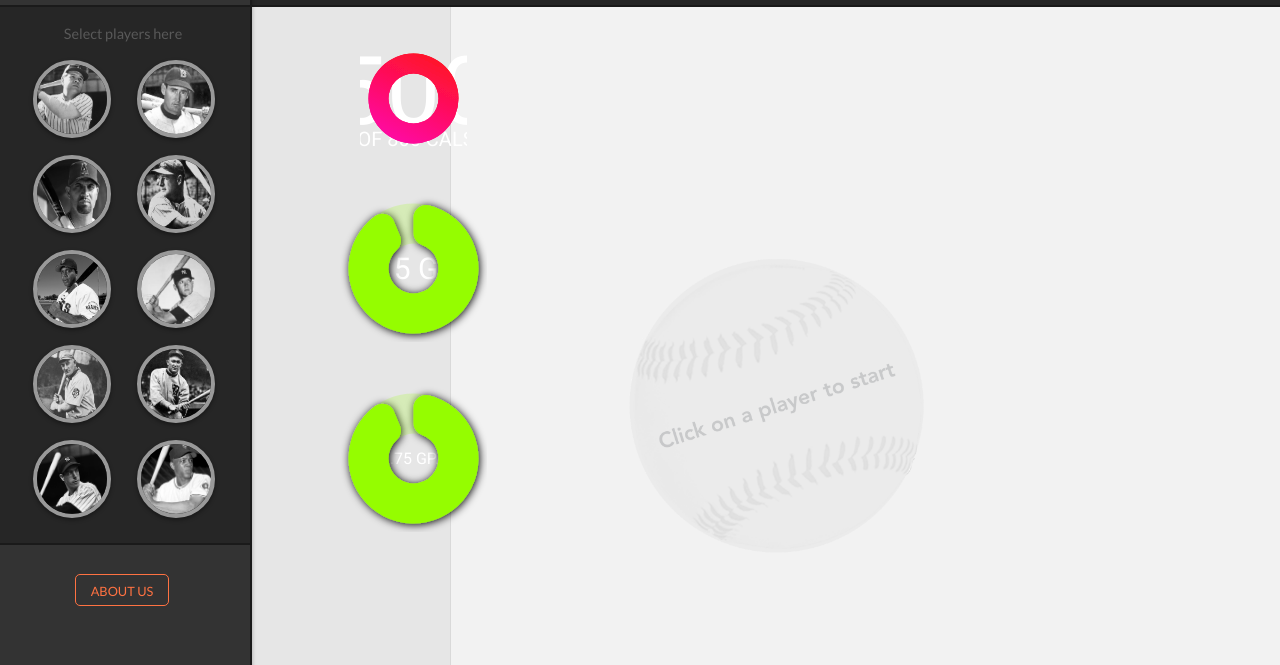
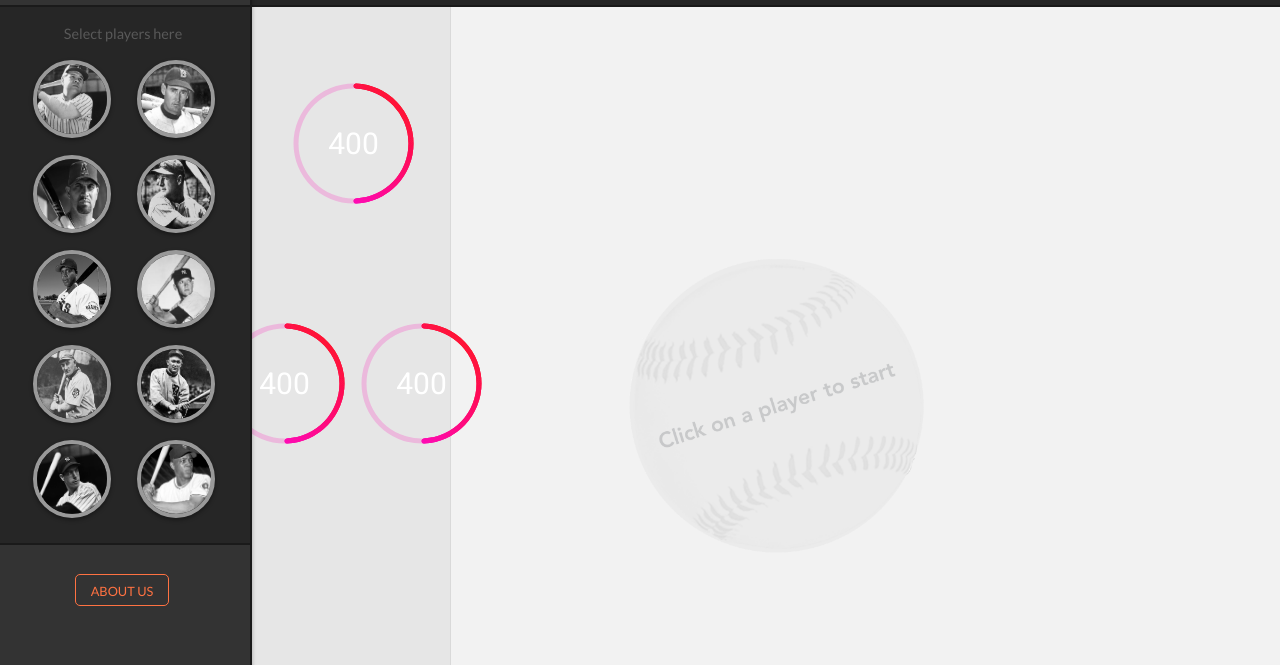
Before and after one commit to kbourque/mlbamdataviz, a plain HTML site: page index.html in a window 1280 px wide. Shown: the part 135-800 px from the top of the page. Drawn offline with nearby package versions, Linux system fonts and the light colour scheme.

Commit message:
edited rad prog

```diff
--- a/index.html
+++ b/index.html
@@ -123,19 +123,19 @@
 
       <script>
           var calories = new RadialProgressChart('.calories', {
-            diameter: 50,
+            diameter: 110,
             stroke: {
-              width: 20
+              width: 5,
             },
             shadow: {
               width: 0
             },
-            max: 500,
+            max: 800,
             round: true,
             series: [
               {
                 labelStart: '\uF105',
-                value: 500,
+                value: 400,
                 color: {
                   linearGradient: { x1: '0%', y1: '100%', x2: '50%', y2: '0%', spreadMethod: 'pad' },
                   stops: [
@@ -147,39 +147,68 @@
             center: {
               content: [function (value) {
                 return value
-              }, ' OF 800 CALS'],
-              y: 25
+              },],
+              y: 0
             }
           });
-          var gpa = new RadialProgressChart('.gpa', {
-            diameter: 50,
-            max: 4,
-            round: false,
+          var calories = new RadialProgressChart('.gpa', {
+            diameter: 110,
+            stroke: {
+              width: 5,
+            },
+            shadow: {
+              width: 0
+            },
+            max: 800,
+            round: true,
             series: [
               {
-                value: 3.75,
-                color: ['red', '#7CFC00']
+                labelStart: '\uF105',
+                value: 400,
+                color: {
+                  linearGradient: { x1: '0%', y1: '100%', x2: '50%', y2: '0%', spreadMethod: 'pad' },
+                  stops: [
+                    {offset: '0%', 'stop-color': '#fe08b5', 'stop-opacity': 1},
+                    {offset: '100%', 'stop-color': '#ff1410', 'stop-opacity': 1}
+                  ]}
               }
             ],
-            center: function (d) {
-              return d.toFixed(2) + ' GPA'
+            center: {
+              content: [function (value) {
+                return value
+              },],
+              y: 0
             }
           });
 
 
-
-          var gpa = new RadialProgressChart('.lol', {
-            diameter: 50,
-            max: 4,
-            round: false,
+          var gpa = new RadialProgressChart('.gpa', {
+            diameter: 110,
+            stroke: {
+              width: 5,
+            },
+            shadow: {
+              width: 0
+            },
+            max: 800,
+            round: true,
             series: [
               {
-                value: 3.75,
-                color: ['red', '#7CFC00']
+                labelStart: '\uF105',
+                value: 400,
+                color: {
+                  linearGradient: { x1: '0%', y1: '100%', x2: '50%', y2: '0%', spreadMethod: 'pad' },
+                  stops: [
+                    {offset: '0%', 'stop-color': '#fe08b5', 'stop-opacity': 1},
+                    {offset: '100%', 'stop-color': '#ff1410', 'stop-opacity': 1}
+                  ]}
               }
             ],
-            center: function (d) {
-              return d.toFixed(2) + ' GPA'
+            center: {
+              content: [function (value) {
+                return value
+              },],
+              y: 0
             }
           });
 
--- a/main.css
+++ b/main.css
@@ -506,17 +506,18 @@ section {
 
  .containz {
    text-align: center;
+   margin-left: -120px;
  }
 
  .containz div {
    display: inline-block;
-   padding: 20px;
+   padding: 50px;
  }
 
  .rbc-label-start {
    font-family: fontawesome;
    font-weight: bold;
-   font-size: 30px;
+   font-size: 0px;
  }
 
  .rbc-center-text {
@@ -525,7 +526,7 @@ section {
  }
 
  .calories .rbc-center-text-line0 {
-   font-size: 95px;
+   font-size: 30px;
  }
 
  .calories .rbc-center-text-line1 {
```
